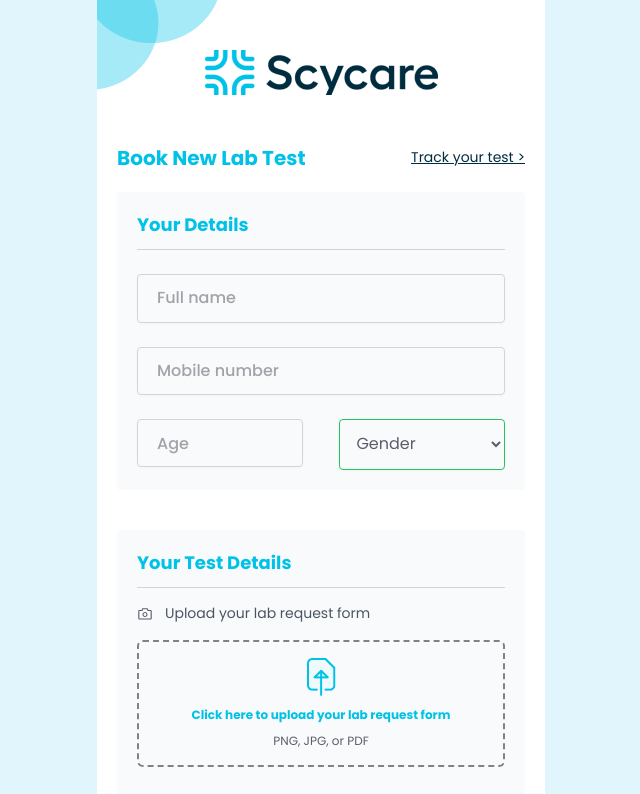
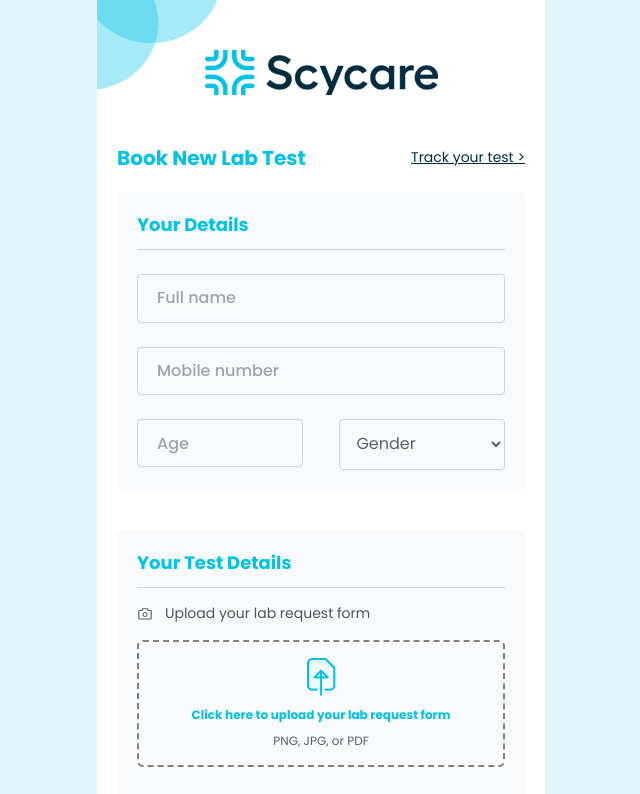
Before and after one commit to deyemiobaa/scycare, a React (Vite) app: page /upload in a window 1280 px wide. Shown: the top 794 px of the page, without its empty margins (319-959 px from the left). Built offline with nearby package versions, Linux system fonts and the light colour scheme.

Commit message:
remove valid state from input fields

```diff
--- a/src/pages/UploadNewTest.tsx
+++ b/src/pages/UploadNewTest.tsx
@@ -32,7 +32,7 @@ export default function UploadNewTest(): JSX.Element {
 							name="full name"
 							id="fullName"
 							placeholder="Full name"
-							className="peer w-full rounded border border-gray-300 bg-inherit p-3 shadow shadow-gray-100 placeholder:text-transparent focus:border-gray-one focus:outline-none valid:[&:not(:placeholder-shown)]:border-green-500 [&:not(:placeholder-shown):not(:focus):invalid~span]:block invalid:[&:not(:placeholder-shown):not(:focus)]:border-red-400"
+							className="peer w-full rounded border border-gray-300 bg-inherit p-3 shadow shadow-gray-100 placeholder:text-transparent focus:border-gray-one focus:outline-none [&:not(:placeholder-shown):not(:focus):invalid~span]:block invalid:[&:not(:placeholder-shown):not(:focus)]:border-red-400"
 							autoComplete="off"
 							required
 							pattern="^[a-zA-Z ]+$"
@@ -52,7 +52,7 @@ export default function UploadNewTest(): JSX.Element {
 							name="Mobile number"
 							id="MobileNumber"
 							placeholder="Mobile number"
-							className="peer w-full rounded border border-gray-300 bg-inherit p-3 shadow shadow-gray-100 placeholder:text-transparent focus:border-gray-one focus:outline-none valid:[&:not(:placeholder-shown)]:border-green-500 [&:not(:placeholder-shown):not(:focus):invalid~span]:block invalid:[&:not(:placeholder-shown):not(:focus)]:border-red-400"
+							className="peer w-full rounded border border-gray-300 bg-inherit p-3 shadow shadow-gray-100 placeholder:text-transparent focus:border-gray-one focus:outline-none [&:not(:placeholder-shown):not(:focus):invalid~span]:block invalid:[&:not(:placeholder-shown):not(:focus)]:border-red-400"
 							required
 							pattern="^[0-9]{11}$"
 						/>
@@ -71,7 +71,7 @@ export default function UploadNewTest(): JSX.Element {
 							name="age"
 							id="age"
 							placeholder="Age"
-							className="peer w-full rounded border border-gray-300 bg-inherit p-3 shadow shadow-gray-100 placeholder:text-transparent focus:border-gray-one focus:outline-none valid:[&:not(:placeholder-shown)]:border-green-500 [&:not(:placeholder-shown):not(:focus):invalid~span]:block invalid:[&:not(:placeholder-shown):not(:focus)]:border-red-400"
+							className="peer w-full rounded border border-gray-300 bg-inherit p-3 shadow shadow-gray-100 placeholder:text-transparent focus:border-gray-one focus:outline-none [&:not(:placeholder-shown):not(:focus):invalid~span]:block invalid:[&:not(:placeholder-shown):not(:focus)]:border-red-400"
 						/>
 						<label
 							htmlFor="age"
@@ -85,7 +85,7 @@ export default function UploadNewTest(): JSX.Element {
 
 					<div className="mt-6 basis-[45%]">
 						<select
-							className="w-full rounded border border-gray-300 bg-inherit p-3 shadow shadow-gray-100 focus:border-gray-one focus:outline-none valid:[&:not(:placeholder-shown)]:border-green-500 [&:not(:placeholder-shown):not(:focus):invalid~span]:block invalid:[&:not(:placeholder-shown):not(:focus)]:border-red-400"
+							className="w-full rounded border border-gray-300 bg-inherit p-3 shadow shadow-gray-100 focus:border-gray-one focus:outline-none  [&:not(:placeholder-shown):not(:focus):invalid~span]:block invalid:[&:not(:placeholder-shown):not(:focus)]:border-red-400"
 							defaultValue="Gender"
 							aria-label="Default select example"
 							required>
```
